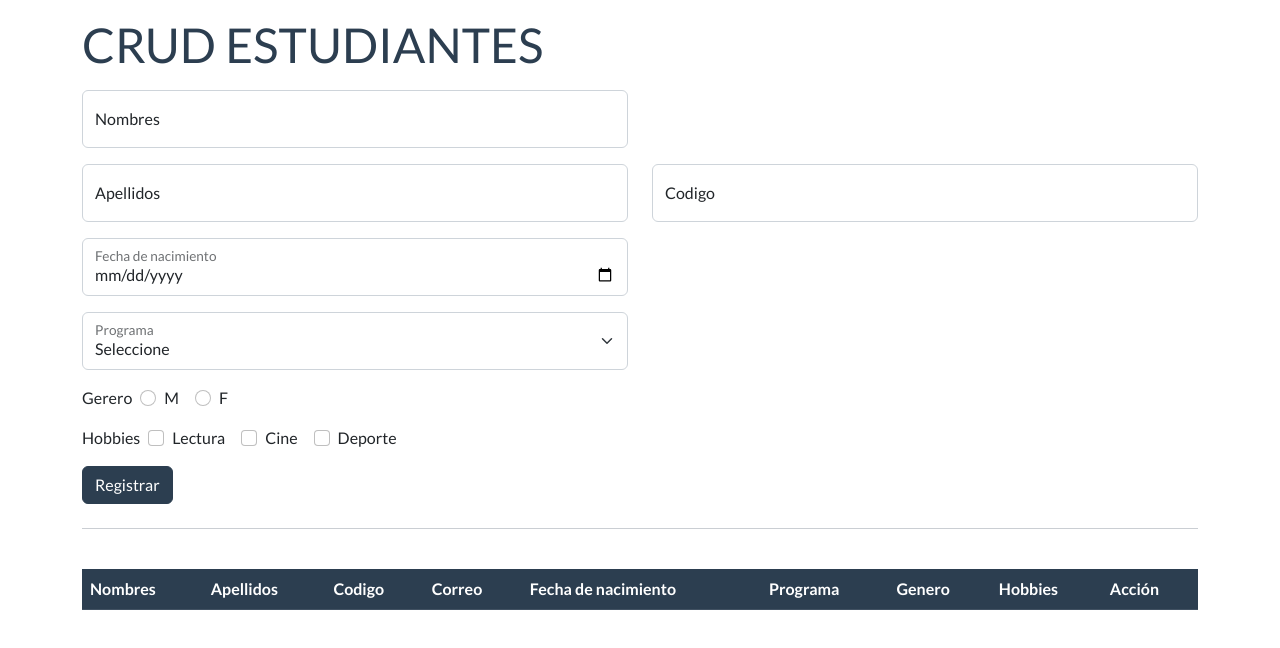
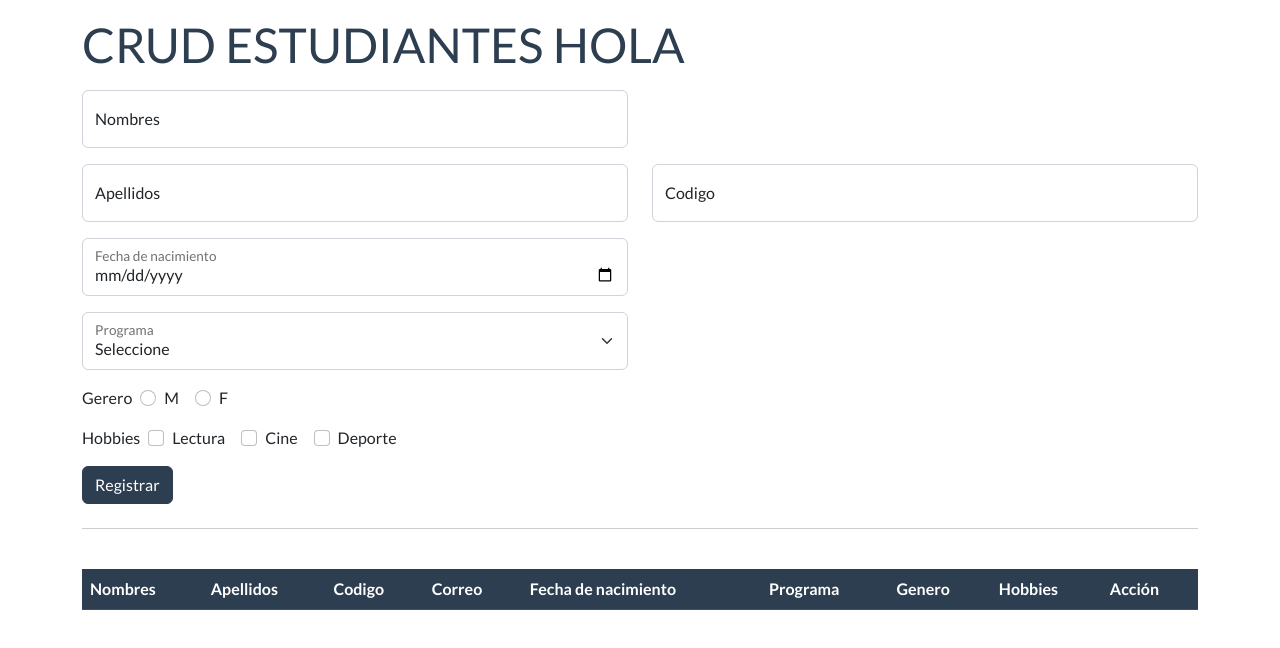
Before and after one commit to cjgutierrez44/crud-estudiantes, a plain HTML site: page index.html in a window 1280 px wide. Drawn offline with nearby package versions, Linux system fonts and the light colour scheme.

Commit message:
Cambio de titulo HU-1

```diff
--- a/index.html
+++ b/index.html
@@ -11,7 +11,7 @@
 <body>
 	<div class="container">
 		<form class="">
-			<h1 class="text-primary my-3">CRUD ESTUDIANTES</h1>
+			<h1 class="text-primary my-3">CRUD ESTUDIANTES HOLA</h1>
 			<div id= "myAlert" class="alert alert-danger d-none">
 			  <strong>Error!</strong> Por favor complete todos los datos.
 			</div>
```
